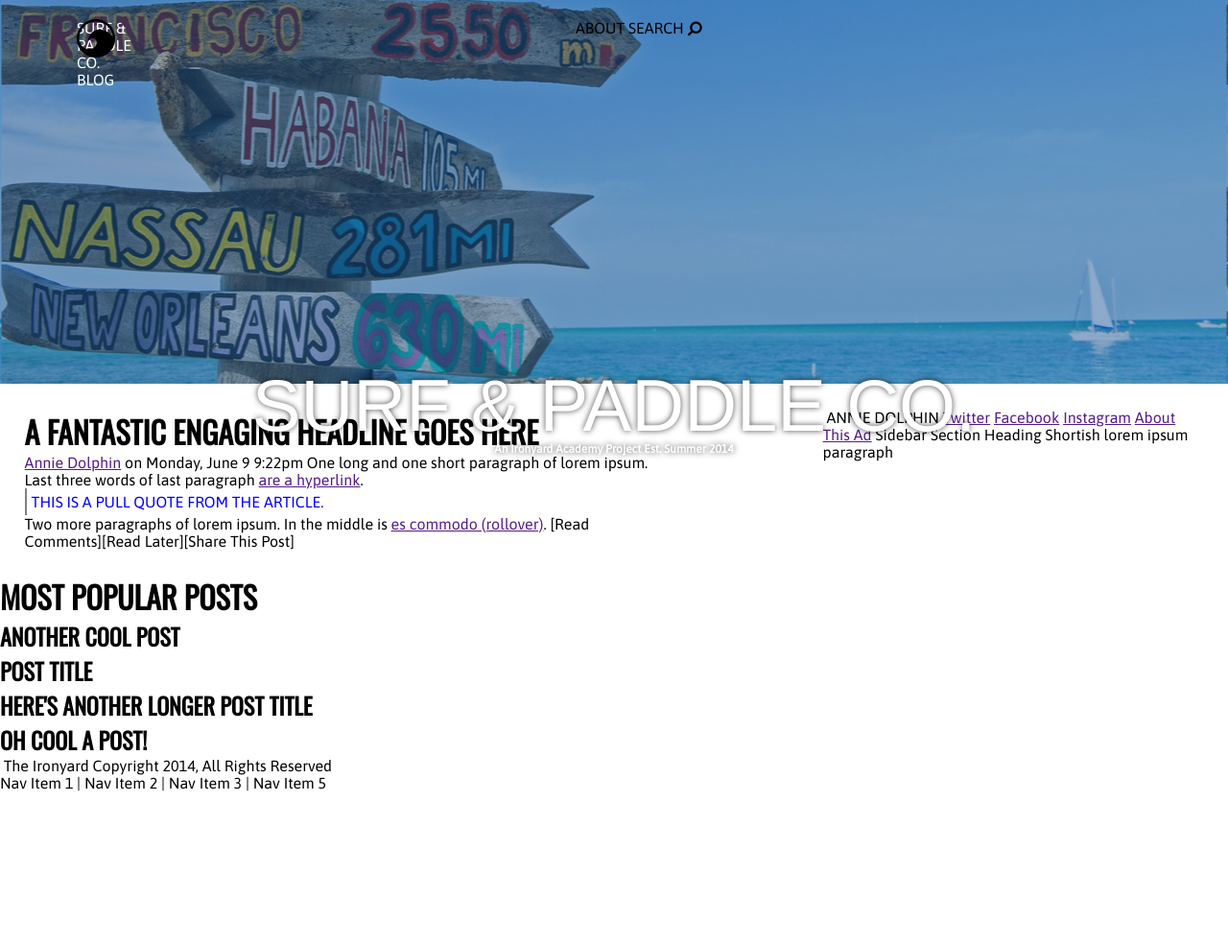
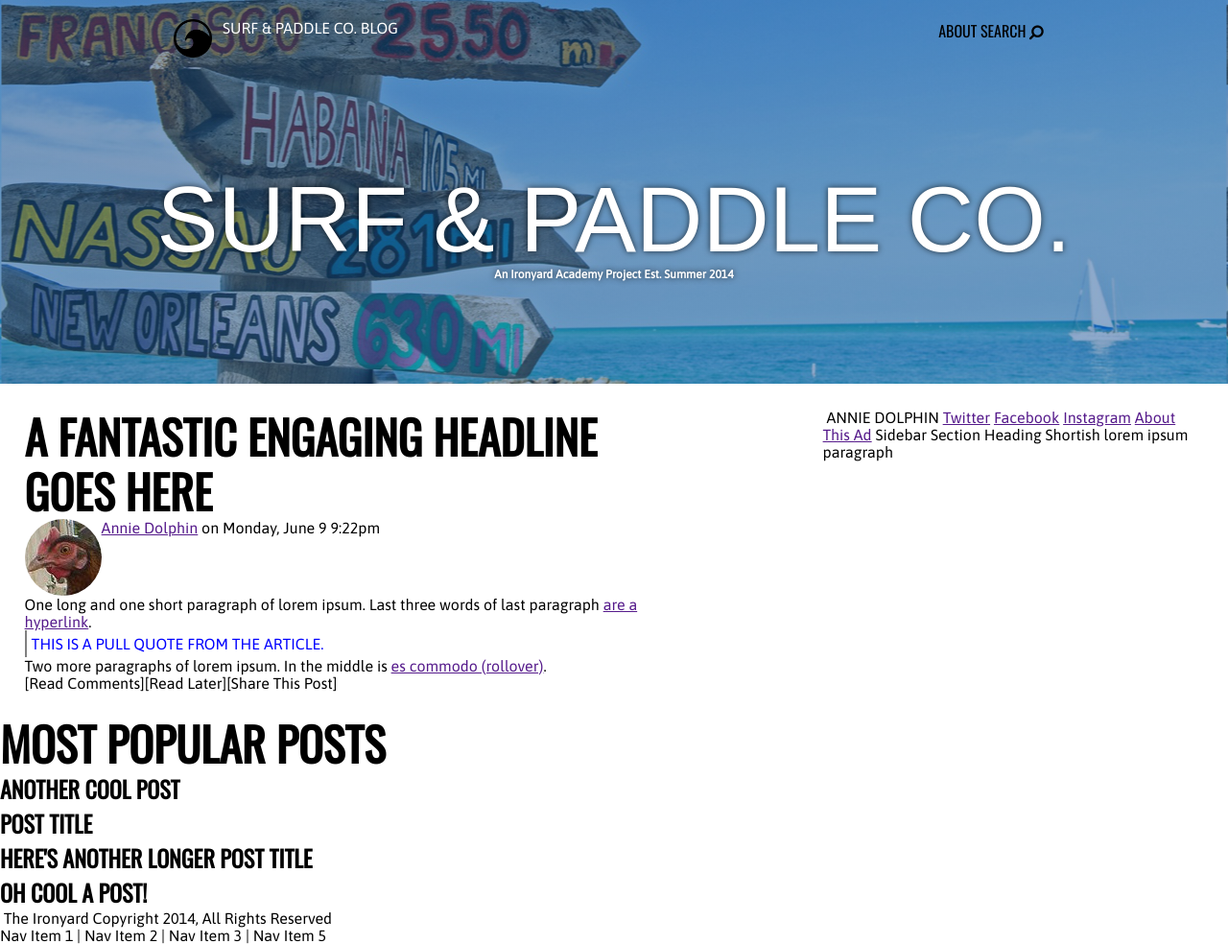
Before and after one commit to therufs/surfandpaddle, a plain HTML site: page index.html in a window 1280 px wide. Shown: the whole page at 96% size. Before the commit the page ends 825 px from the top, so only its background shows below. Drawn offline with nearby package versions, Linux system fonts and the light colour scheme; a web font is replaced by a local one.

Commit message:
Add chicken face

```diff
--- a/css/base.css
+++ b/css/base.css
@@ -21,37 +21,38 @@ div#header {
 div#topleft {  /* make stuff white */
   position:absolute;
   top:20px;
-  left:80px;
+  left:15%;
   z-index:15;
 }
 
 div#spbloglink {
-  position:absolute;
-  top:3%;
-  left:3%;
-  vertical-align:center;
+  position:relative;
+  float:right;
+  vertical-align:middle;
 }
 
 img#wavelogo {
-  position:absolute;
+  position:relative;
   top:3%;
-  left:3%;
+  right:5%;
   width:40px;
   z-index:15;
+  float:left;
 }
 
 div#search {
   position:absolute;
   z-index:15;
   top:20px;
-  left:600px;
+  right:15%;
+  font-family: "Oswald", sans-serif;
 }
 
 div#maintitle {
   position:absolute;
   top:50%;
   bottom: 50%;
-  font-size:76px;
+  font-size:6em;
   line-height:0.6em;
   width:100%;
   text-align: center;
@@ -60,8 +61,25 @@ div#maintitle {
   z-index:100;
 }
 
+div.headshot{
+  width:80px;
+  height:80px;
+  border:1px;
+  border-radius:40px;
+  overflow:hidden;
+  background-image:url('../images/chickenface.jpg');
+  background-position:center;
+  float:left;
+}
+
+div.byline {
+  height:80px;
+}
+
 h1 {
   text-transform: uppercase;
+  font-size: 3em;
+  line-height:1.2em;
   font-family: 'Oswald', sans-serif;
 }
 
--- a/index.html
+++ b/index.html
@@ -24,7 +24,6 @@
           Search <i class="fa fa-search fa-flip-horizontal"></i>
         </div>
       </div>
-    </div>
 
       <div class="allcaps white" id="maintitle">
         Surf & Paddle Co.
@@ -37,10 +36,13 @@
     <div id="main">
     <div id="content">
     <h1>A fantastic engaging headline goes here</h1>
-    <img dolphinface size="smaller"><a href="">Annie Dolphin</a> on Monday, June 9 9:22pm
-    One long and one short paragraph of lorem ipsum.  Last three words of last paragraph <a href="">are a hyperlink</a>.
+    <div class="byline">
+      <div class="headshot"></div>
+      <a href="">Annie Dolphin</a> on Monday, June 9 9:22pm
+    </div>
+    <p>One long and one short paragraph of lorem ipsum.  Last three words of last paragraph <a href="">are a hyperlink</a>.</p>
     <blockquote>This is a pull quote from the article.</blockquote>
-    Two more paragraphs of lorem ipsum.  In the middle is <a href="">es commodo (rollover)</a>.
+    <p>Two more paragraphs of lorem ipsum.  In the middle is <a href="">es commodo (rollover)</a>.</p>
     <clickyboxes>[Read Comments][Read Later][Share This Post]</clickyboxes>
   </div>
 
```
Also changed, not shown: images/chickenface.jpg (added).
